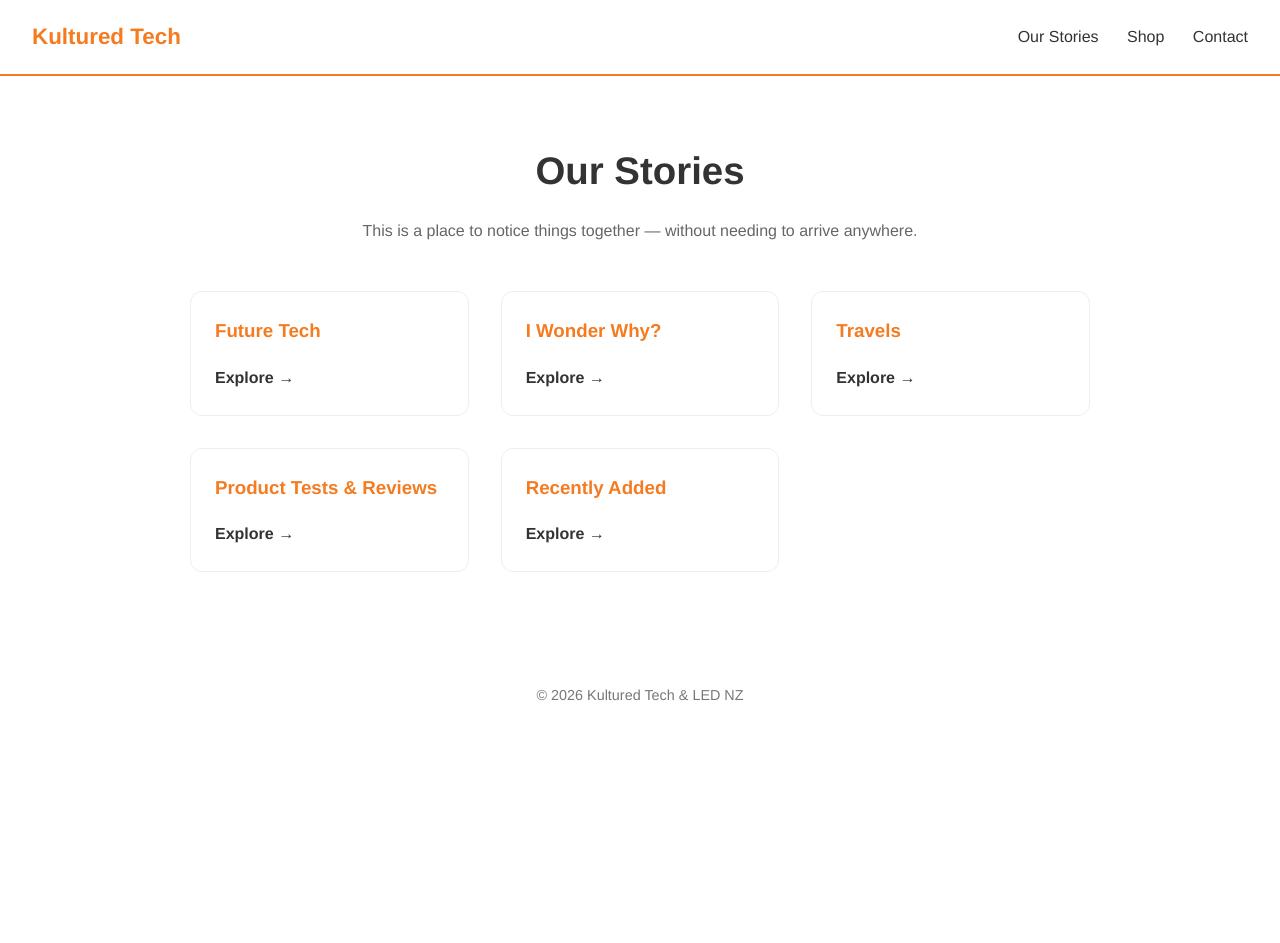
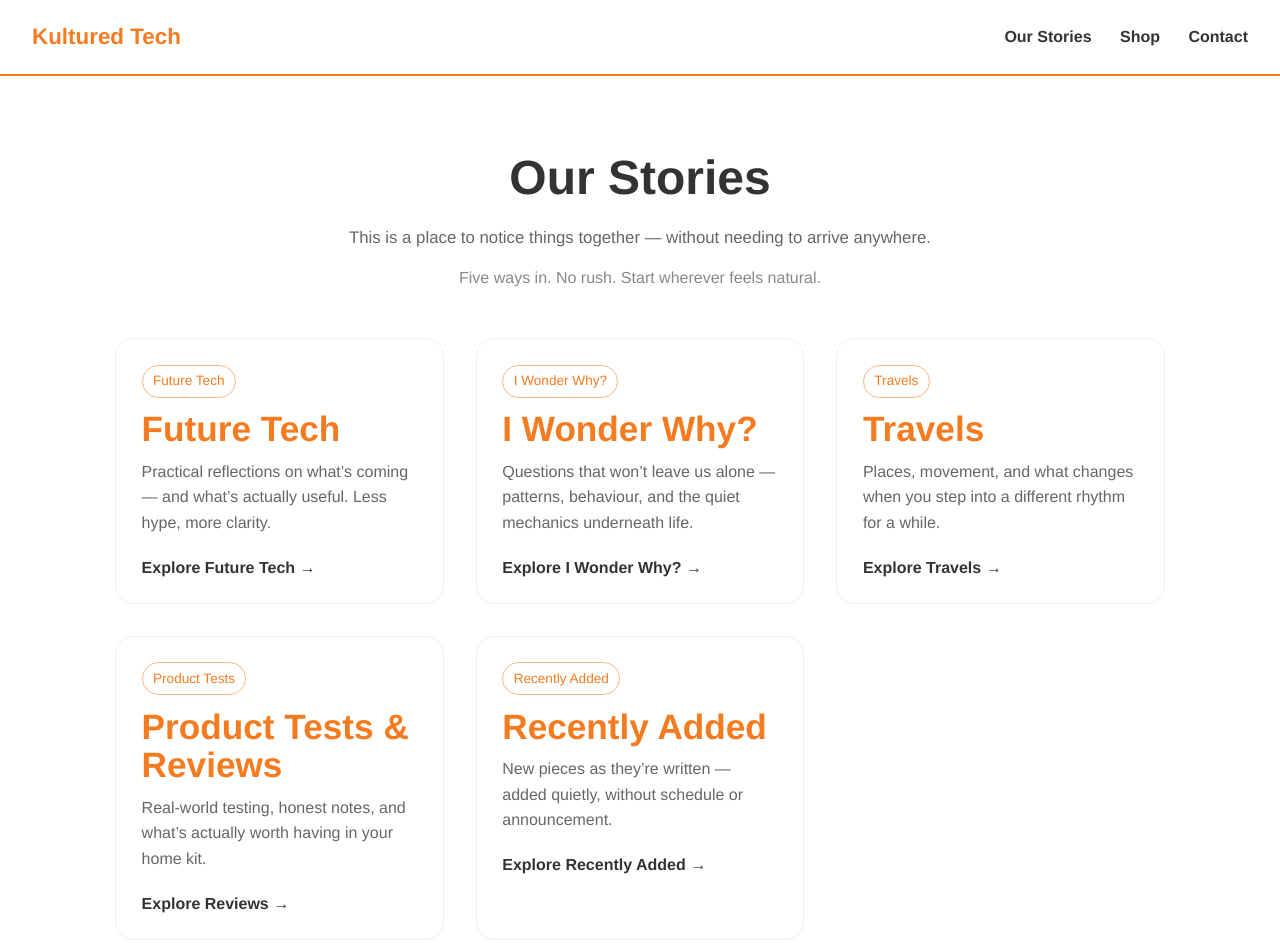
Before and after one commit to KulturedTech/Blog, a plain HTML site: page index.html in a window 1280 px wide. Shown: the top 943 px of the page. Before the commit the page ends 800 px from the top, so only its background shows below. Drawn offline with Linux system fonts and the light colour scheme.

Commit message:
Update index.html

```diff
--- a/index.html
+++ b/index.html
@@ -20,6 +20,10 @@
       display: flex;
       justify-content: space-between;
       align-items: center;
+      position: sticky;
+      top: 0;
+      background: #fff;
+      z-index: 10;
     }
 
     header h1 {
@@ -32,54 +36,80 @@
       margin-left: 1.5rem;
       text-decoration: none;
       color: #333;
-      font-weight: 500;
+      font-weight: 600;
     }
 
     main {
-      max-width: 900px;
+      max-width: 1050px;
       margin: 4rem auto;
       padding: 0 2rem;
       text-align: center;
     }
 
     h2 {
-      font-size: 2.4rem;
-      margin-bottom: 0.5rem;
+      font-size: 3rem;
+      margin: 0 0 0.5rem 0;
     }
 
     p.subtitle {
       color: #666;
-      margin-bottom: 3rem;
+      margin: 0 0 0.8rem 0;
+      font-size: 1.05rem;
+    }
+
+    p.subtle {
+      color: #888;
+      margin: 0 0 3rem 0;
     }
 
     .grid {
       display: grid;
-      grid-template-columns: repeat(auto-fit, minmax(260px, 1fr));
+      grid-template-columns: repeat(auto-fit, minmax(280px, 1fr));
       gap: 2rem;
       text-align: left;
+      margin-top: 1rem;
     }
 
     .card {
       border: 1px solid #eee;
-      border-radius: 12px;
-      padding: 1.5rem;
+      border-radius: 18px;
+      padding: 1.6rem 1.6rem 1.4rem;
       transition: transform 0.15s ease, box-shadow 0.15s ease;
+      background: #fff;
     }
 
     .card:hover {
       transform: translateY(-3px);
-      box-shadow: 0 8px 20px rgba(0,0,0,0.06);
+      box-shadow: 0 10px 24px rgba(0,0,0,0.06);
+    }
+
+    .pill {
+      display: inline-block;
+      border: 1px solid rgba(244,123,32,0.55);
+      color: #f47b20;
+      border-radius: 999px;
+      padding: 0.28rem 0.65rem;
+      font-size: 0.85rem;
+      margin-bottom: 0.8rem;
     }
 
     .card h3 {
-      margin-top: 0;
+      margin: 0 0 0.6rem 0;
+      font-size: 2.2rem;
       color: #f47b20;
+      line-height: 1.1;
+    }
+
+    .card p {
+      margin: 0 0 1.2rem 0;
+      color: #666;
+      font-size: 1rem;
     }
 
     .card a {
       text-decoration: none;
       color: #333;
-      font-weight: 600;
+      font-weight: 700;
     }
 
     footer {
@@ -103,35 +133,46 @@
 
   <main>
     <h2>Our Stories</h2>
-    <p class="subtitle">
-      This is a place to notice things together — without needing to arrive anywhere.
-    </p>
+    <p class="subtitle">This is a place to notice things together — without needing to arrive anywhere.</p>
+    <p class="subtle">Five ways in. No rush. Start wherever feels natural.</p>
 
     <div class="grid">
+
       <div class="card">
+        <div class="pill">Future Tech</div>
         <h3>Future Tech</h3>
-        <a href="/future-tech/">Explore →</a>
+        <p>Practical reflections on what’s coming — and what’s actually useful. Less hype, more clarity.</p>
+        <a href="/future-tech/">Explore Future Tech →</a>
       </div>
 
       <div class="card">
+        <div class="pill">I Wonder Why?</div>
         <h3>I Wonder Why?</h3>
-        <a href="/i-wonder-why/">Explore →</a>
+        <p>Questions that won’t leave us alone — patterns, behaviour, and the quiet mechanics underneath life.</p>
+        <a href="/i-wonder-why/">Explore I Wonder Why? →</a>
       </div>
 
       <div class="card">
+        <div class="pill">Travels</div>
         <h3>Travels</h3>
-        <a href="/travels/">Explore →</a>
+        <p>Places, movement, and what changes when you step into a different rhythm for a while.</p>
+        <a href="/travels/">Explore Travels →</a>
       </div>
 
       <div class="card">
+        <div class="pill">Product Tests</div>
         <h3>Product Tests & Reviews</h3>
-        <a href="/product-tests-reviews/">Explore →</a>
+        <p>Real-world testing, honest notes, and what’s actually worth having in your home kit.</p>
+        <a href="/product-tests-reviews/">Explore Reviews →</a>
       </div>
 
       <div class="card">
+        <div class="pill">Recently Added</div>
         <h3>Recently Added</h3>
-        <a href="/recently-added/">Explore →</a>
+        <p>New pieces as they’re written — added quietly, without schedule or announcement.</p>
+        <a href="/recently-added/">Explore Recently Added →</a>
       </div>
+
     </div>
   </main>
 
```
